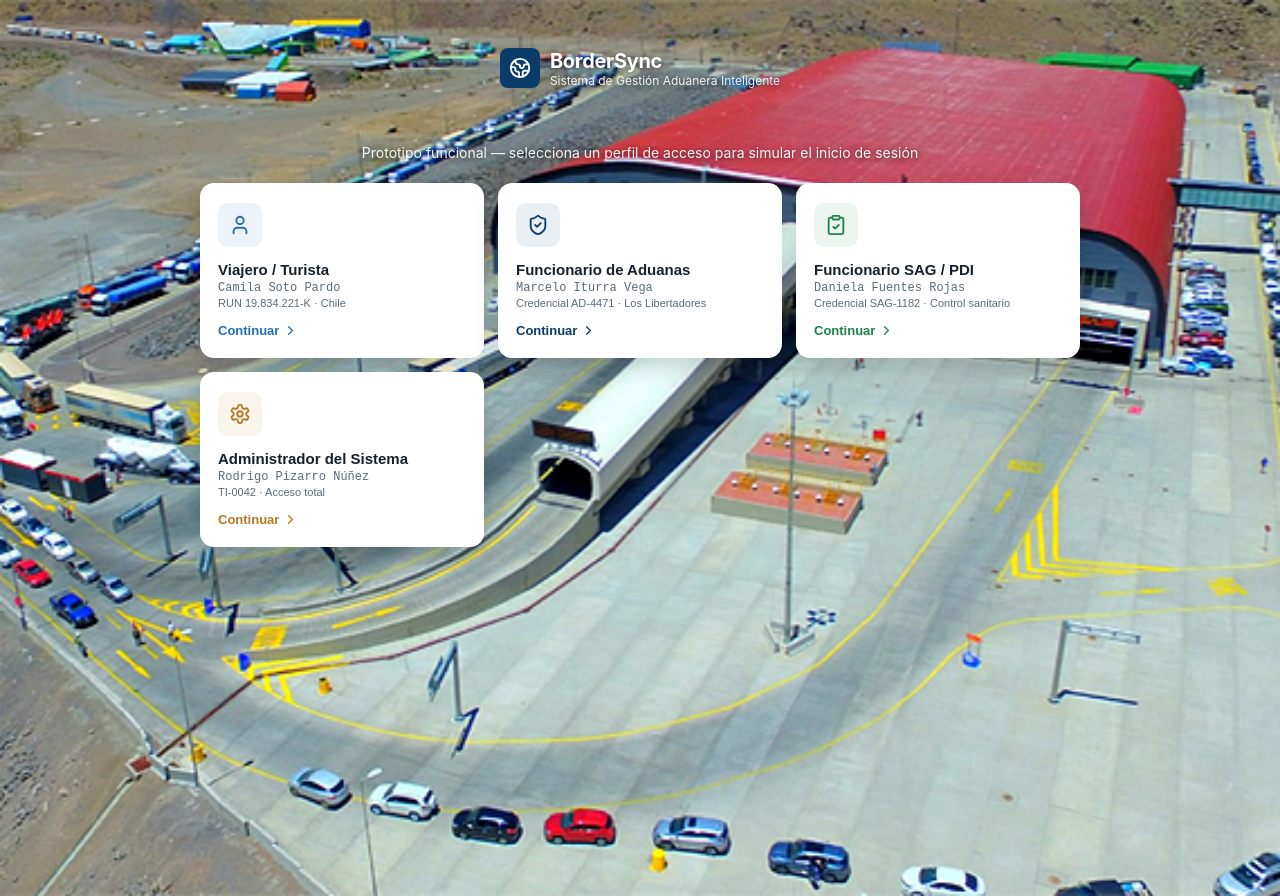
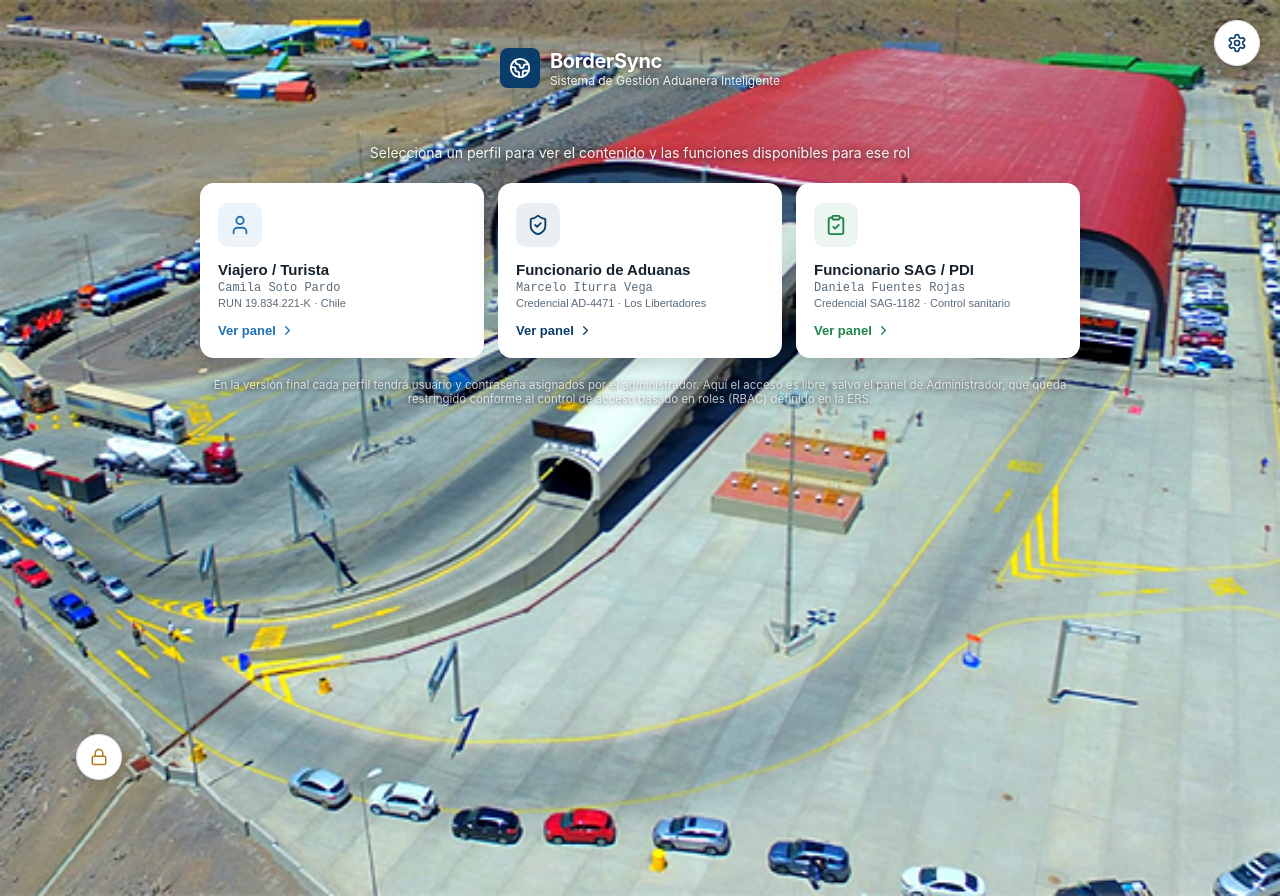
Before and after one commit to cristopher35/bordersync, a React (Vite) app in the folder prototipo-web/: page / in a window 1280 px wide. Built offline with nearby package versions, Linux system fonts and the light colour scheme.

Commit message:
feat: simplificar login, restringir admin con clave, agregar accesibilidad (idioma y tamano de letra)

```diff
--- a/prototipo-web/src/App.jsx
+++ b/prototipo-web/src/App.jsx
@@ -1,9 +1,9 @@
-import React, { useState } from 'react';
+import React, { useState, createContext, useContext } from 'react';
 import {
   LogIn, LogOut, User, Truck, FileText, PawPrint, Search, BarChart3,
   Users, Settings, ShieldCheck, ClipboardCheck, AlertTriangle, CheckCircle2,
   XCircle, Clock, ChevronRight, Plus, Download, Eye, Lock, Globe2, Bell,
-  LayoutDashboard, FolderOpen, Activity, Database
+  LayoutDashboard, FolderOpen, Activity, Database, Languages, Type, X, Minus
 } from 'lucide-react';
 
 const COLORS = {
@@ -21,6 +21,119 @@ const COLORS = {
   amber: '#B7791F',
   amberLight: '#FBF1DD',
 };
+
+const FONT_SCALES = { sm: 0.92, md: 1, lg: 1.12 };
+
+const TEXTS = {
+  es: {
+    selectRole: 'Selecciona un perfil para ver el contenido y las funciones disponibles para ese rol',
+    accessNote: 'En la versión final cada perfil tendrá usuario y contraseña asignados por el administrador. Aquí el acceso es libre, salvo el panel de Administrador, que queda restringido conforme al control de acceso basado en roles (RBAC) definido en la ERS.',
+  },
+  en: {
+    selectRole: 'Select a profile to preview the content and functions available for that role',
+    accessNote: 'In the final version each profile will have a username and password assigned by the administrator. Here access is open, except for the Administrator panel, which remains restricted per the role-based access control (RBAC) defined in the SRS.',
+  },
+};
+
+const AccessibilityContext = createContext({
+  fontScale: 'md', setFontScale: () => {}, language: 'es', setLanguage: () => {}, t: TEXTS.es,
+});
+
+function AccessibilityProvider({ children }) {
+  const [fontScale, setFontScale] = useState('md');
+  const [language, setLanguage] = useState('es');
+  const t = TEXTS[language] || TEXTS.es;
+  return (
+    <AccessibilityContext.Provider value={{ fontScale, setFontScale, language, setLanguage, t }}>
+      <div style={{ fontSize: `${FONT_SCALES[fontScale] * 100}%` }}>
+        {children}
+      </div>
+    </AccessibilityContext.Provider>
+  );
+}
+
+function AccessibilityMenu() {
+  const [open, setOpen] = useState(false);
+  const { fontScale, setFontScale, language, setLanguage } = useContext(AccessibilityContext);
+
+  return (
+    <>
+      <button
+        onClick={() => setOpen((v) => !v)}
+        aria-label="Ajustes de accesibilidad"
+        style={{
+          position: 'fixed', top: 20, right: 20, zIndex: 50, width: 46, height: 46, borderRadius: '50%',
+          background: '#fff', border: `1px solid ${COLORS.border}`, boxShadow: '0 4px 14px rgba(0,0,0,0.18)',
+          display: 'flex', alignItems: 'center', justifyContent: 'center', cursor: 'pointer',
+        }}
+      >
+        <Settings size={20} color={COLORS.navy} />
+      </button>
+
+      {open && (
+        <div style={{
+          position: 'fixed', top: 76, right: 20, zIndex: 50, width: 280, background: '#fff',
+          borderRadius: 14, boxShadow: '0 10px 30px rgba(0,0,0,0.22)', border: `1px solid ${COLORS.border}`,
+          padding: 18, fontFamily: 'Inter, -apple-system, BlinkMacSystemFont, sans-serif',
+        }}>
+          <div style={{ display: 'flex', justifyContent: 'space-between', alignItems: 'center', marginBottom: 14 }}>
+            <span style={{ fontSize: 14, fontWeight: 700, color: COLORS.ink }}>Ajustes de accesibilidad</span>
+            <button onClick={() => setOpen(false)} style={{ background: 'none', border: 'none', cursor: 'pointer', color: COLORS.inkSoft, display: 'flex' }}>
+              <X size={16} />
+            </button>
+          </div>
+
+          <div style={{ marginBottom: 16 }}>
+            <div style={{ display: 'flex', alignItems: 'center', gap: 6, fontSize: 12.5, fontWeight: 600, color: COLORS.inkSoft, marginBottom: 8 }}>
+              <Type size={14} /> Tamaño de letra
+            </div>
+            <div style={{ display: 'flex', gap: 6 }}>
+              {[['sm', 'A-'], ['md', 'A'], ['lg', 'A+']].map(([key, label]) => (
+                <button
+                  key={key}
+                  onClick={() => setFontScale(key)}
+                  style={{
+                    flex: 1, padding: '8px 0', borderRadius: 8, fontSize: 13, fontWeight: 700, cursor: 'pointer',
+                    border: `1px solid ${fontScale === key ? COLORS.navy : COLORS.border}`,
+                    background: fontScale === key ? COLORS.navy : '#fff',
+                    color: fontScale === key ? '#fff' : COLORS.ink,
+                  }}
+                >
+                  {label}
+                </button>
+              ))}
+            </div>
+          </div>
+
+          <div>
+            <div style={{ display: 'flex', alignItems: 'center', gap: 6, fontSize: 12.5, fontWeight: 600, color: COLORS.inkSoft, marginBottom: 8 }}>
+              <Languages size={14} /> Idioma
+            </div>
+            <div style={{ display: 'flex', gap: 6 }}>
+              {[['es', 'Español'], ['en', 'English']].map(([key, label]) => (
+                <button
+                  key={key}
+                  onClick={() => setLanguage(key)}
+                  style={{
+                    flex: 1, padding: '8px 6px', borderRadius: 8, fontSize: 12.5, fontWeight: 600, cursor: 'pointer',
+                    border: `1px solid ${language === key ? COLORS.navy : COLORS.border}`,
+                    background: language === key ? COLORS.navy : '#fff',
+                    color: language === key ? '#fff' : COLORS.ink,
+                  }}
+                >
+                  {label}
+                </button>
+              ))}
+            </div>
+            <p style={{ fontSize: 11, color: COLORS.inkSoft, marginTop: 8, lineHeight: 1.4 }}>
+              RNF24 — disponible en español; otros idiomas se incorporarán en futuras versiones.
+            </p>
+          </div>
+        </div>
+      )}
+    </>
+  );
+}
 
 const ROLES = [
   {
@@ -51,9 +164,10 @@ const ROLES = [
     id: 'admin',
     label: 'Administrador del Sistema',
     nombre: 'Rodrigo Pizarro Núñez',
-    sub: 'TI-0042 · Acceso total',
+    sub: 'Acceso restringido — requiere clave',
     icon: Settings,
     accent: COLORS.amber,
+    protected: true,
   },
 ];
 
@@ -157,25 +271,30 @@ function Toast({ msg, tone, onClose }) {
 }
 
 function LoginScreen({ onSelectRole }) {
-  const [step, setStep] = useState('credentials');
-  const [selected, setSelected] = useState(null);
-  const [user, setUser] = useState('');
-  const [pass, setPass] = useState('');
-  const [error, setError] = useState('');
+  const [showAdminLogin, setShowAdminLogin] = useState(false);
+  const [adminKey, setAdminKey] = useState('');
+  const [adminError, setAdminError] = useState('');
+  const { t } = useContext(AccessibilityContext);
+  const adminRole = ROLES.find((r) => r.protected);
+  const visibleRoles = ROLES.filter((r) => !r.protected);
 
-  function pickRole(role) {
-    setSelected(role);
-    setStep('login');
-    setError('');
+  function openAdminLogin() {
+    setShowAdminLogin(true);
+    setAdminKey('');
+    setAdminError('');
   }
 
-  function submitLogin(e) {
+  function submitAdminKey(e) {
     e.preventDefault();
-    if (!user.trim() || !pass.trim()) {
-      setError('Usuario o contraseña incorrectos');
+    if (adminKey.trim() === '') {
+      setAdminError('Ingresa la clave de administrador');
       return;
     }
-    onSelectRole(selected);
+    if (adminKey.trim() !== 'admin2026') {
+      setAdminError('Clave incorrecta');
+      return;
+    }
+    onSelectRole(adminRole);
   }
 
   return (
@@ -195,18 +314,18 @@ function LoginScreen({ onSelectRole }) {
       </div>
 
       <div style={{ marginTop: 36, width: '100%', maxWidth: 880 }}>
-        {step === 'credentials' && (
+        {!showAdminLogin && (
           <>
             <p style={{ textAlign: 'center', color: 'rgba(255,255,255,0.95)', fontSize: 14, marginBottom: 22, textShadow: '0 1px 6px rgba(0,0,0,0.7)' }}>
-              Prototipo funcional — selecciona un perfil de acceso para simular el inicio de sesión
+              {t.selectRole}
             </p>
             <div style={{ display: 'grid', gridTemplateColumns: 'repeat(auto-fit, minmax(260px, 1fr))', gap: 14 }}>
-              {ROLES.map((r) => {
+              {visibleRoles.map((r) => {
                 const Icon = r.icon;
                 return (
                   <button
                     key={r.id}
-                    onClick={() => pickRole(r)}
+                    onClick={() => onSelectRole(r)}
                     style={{
                       background: '#fff', border: 'none', borderRadius: 14, padding: '20px 18px',
                       textAlign: 'left', cursor: 'pointer', display: 'flex', flexDirection: 'column', gap: 14,
@@ -227,60 +346,76 @@ function LoginScreen({ onSelectRole }) {
                       <div style={{ fontSize: 11, color: COLORS.inkSoft, marginTop: 2 }}>{r.sub}</div>
                     </div>
                     <div style={{ display: 'flex', alignItems: 'center', gap: 4, fontSize: 13, fontWeight: 600, color: r.accent }}>
-                      Continuar <ChevronRight size={15} />
+                      Ver panel <ChevronRight size={15} />
                     </div>
                   </button>
                 );
               })}
             </div>
+            <p style={{ textAlign: 'center', color: 'rgba(255,255,255,0.75)', fontSize: 11.5, marginTop: 20, textShadow: '0 1px 5px rgba(0,0,0,0.7)' }}>
+              {t.accessNote}
+            </p>
           </>
         )}
 
-        {step === 'login' && selected && (
+        {showAdminLogin && (
           <div style={{ maxWidth: 380, margin: '0 auto' }}>
             <Card style={{ borderRadius: 16, border: 'none' }} padding="28px">
               <div style={{ display: 'flex', alignItems: 'center', gap: 10, marginBottom: 20 }}>
                 <div style={{
-                  width: 38, height: 38, borderRadius: 9, background: `${selected.accent}15`,
+                  width: 38, height: 38, borderRadius: 9, background: COLORS.amberLight,
                   display: 'flex', alignItems: 'center', justifyContent: 'center',
                 }}>
-                  <selected.icon size={19} color={selected.accent} />
+                  <Lock size={18} color={COLORS.amber} />
                 </div>
                 <div>
-                  <div style={{ fontSize: 14, fontWeight: 700, color: COLORS.ink }}>{selected.label}</div>
-                  <div style={{ fontSize: 12, color: COLORS.inkSoft }}>Ingresa tus credenciales</div>
+                  <div style={{ fontSize: 14, fontWeight: 700, color: COLORS.ink }}>Acceso restringido</div>
+                  <div style={{ fontSize: 12, color: COLORS.inkSoft }}>Administrador del Sistema</div>
                 </div>
               </div>
-              <form onSubmit={submitLogin}>
-                <Field label="USER">
-                  <input style={inputStyle} value={user} onChange={(e) => setUser(e.target.value)} placeholder="usuario.apellido" autoFocus />
+              <form onSubmit={submitAdminKey}>
+                <Field label="Clave de administrador">
+                  <input
+                    style={inputStyle} type="password" value={adminKey}
+                    onChange={(e) => setAdminKey(e.target.value)} placeholder="••••••••" autoFocus
+                  />
                 </Field>
-                <Field label="CONTRASEÑA">
-                  <input style={inputStyle} type="password" value={pass} onChange={(e) => setPass(e.target.value)} placeholder="••••••••" />
-                </Field>
-                {error && (
+                {adminError && (
                   <div style={{ color: COLORS.red, fontSize: 13, fontWeight: 600, marginBottom: 14, display: 'flex', alignItems: 'center', gap: 6 }}>
-                    <AlertTriangle size={14} /> {error}
+                    <AlertTriangle size={14} /> {adminError}
                   </div>
                 )}
-                <Button type="submit" icon={LogIn} style={{ width: '100%', justifyContent: 'center' }}>
-                  Iniciar sesión
+                <Button type="submit" icon={Lock} style={{ width: '100%', justifyContent: 'center' }}>
+                  Acceder
                 </Button>
                 <button
                   type="button"
-                  onClick={() => setStep('credentials')}
+                  onClick={() => setShowAdminLogin(false)}
                   style={{ width: '100%', marginTop: 12, background: 'none', border: 'none', color: COLORS.inkSoft, fontSize: 13, cursor: 'pointer', fontFamily: 'inherit' }}
                 >
                   Volver a selección de perfil
                 </button>
               </form>
             </Card>
-            <p style={{ textAlign: 'center', color: 'rgba(255,255,255,0.5)', fontSize: 11, marginTop: 14 }}>
-              RF02 · Cualquier usuario/contraseña no vacíos inician sesión en este prototipo
+            <p style={{ textAlign: 'center', color: 'rgba(255,255,255,0.7)', fontSize: 11, marginTop: 14, textShadow: '0 1px 5px rgba(0,0,0,0.7)' }}>
+              Clave de demostración: admin2026
             </p>
           </div>
         )}
       </div>
+
+      <button
+        onClick={openAdminLogin}
+        aria-label="Acceso administrador del sistema"
+        title="Administrador del sistema"
+        style={{
+          position: 'fixed', bottom: 20, left: 76, zIndex: 50, width: 46, height: 46, borderRadius: '50%',
+          background: '#fff', border: `1px solid ${COLORS.border}`, boxShadow: '0 4px 14px rgba(0,0,0,0.18)',
+          display: 'flex', alignItems: 'center', justifyContent: 'center', cursor: 'pointer',
+        }}
+      >
+        <Lock size={18} color={COLORS.amber} />
+      </button>
     </div>
   );
 }
@@ -907,12 +1042,18 @@ export default function App() {
   }
 
   if (!role) {
-    return <LoginScreen onSelectRole={handleLogin} />;
+    return (
+      <AccessibilityProvider>
+        <LoginScreen onSelectRole={handleLogin} />
+        <AccessibilityMenu />
+      </AccessibilityProvider>
+    );
   }
 
   const navItems = NAV_BY_ROLE[role.id];
 
   return (
+    <AccessibilityProvider>
       <Shell role={role} navItems={navItems} active={active} setActive={setActive} onLogout={handleLogout}>
         <Toast msg={toast?.msg} tone={toast?.tone} onClose={() => setToast(null)} />
         {role.id === 'viajero' && <ViajeroDashboard active={active} notify={notify} />}
@@ -920,5 +1061,7 @@ export default function App() {
         {role.id === 'sag_pdi' && <SagPdiDashboard active={active} notify={notify} />}
         {role.id === 'admin' && <AdminDashboard active={active} notify={notify} />}
       </Shell>
+      <AccessibilityMenu />
+    </AccessibilityProvider>
   );
 }
```
Lines whose indentation alone changed are shown as unchanged.
